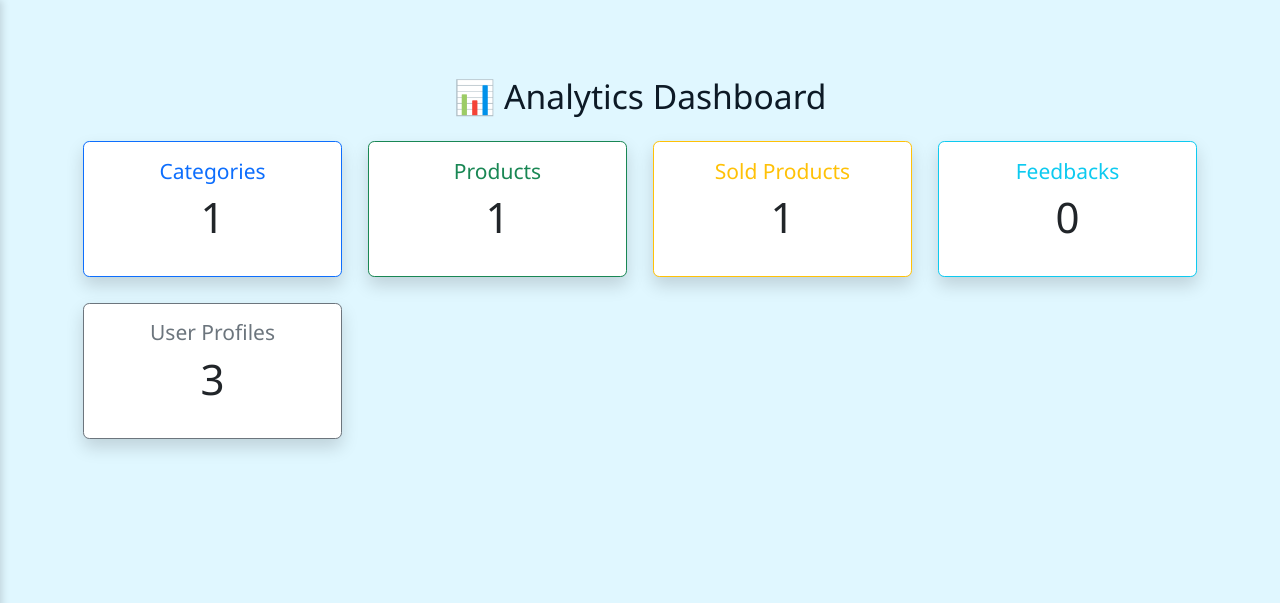
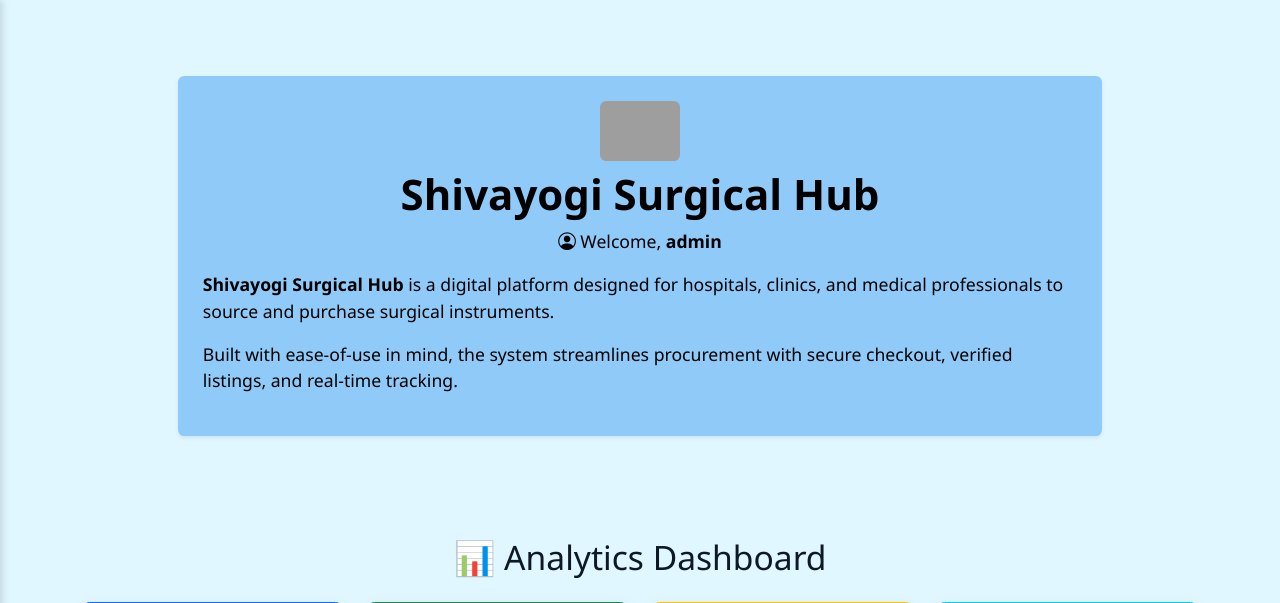
Before and after one commit to reme25241-cloud/Surgical, a Django app: page / in a window 1280 px wide. Shown: the top 603 px of the page. Run offline with Django 5.2, Linux system fonts and the light colour scheme; a user stored in the database is signed in; data comes from the database, SQL or seed files in the repository; data that the repository does not hold is empty; grey boxes are pictures that could not be loaded.

Commit message:
Update base.html

```diff
--- a/templates/base.html
+++ b/templates/base.html
@@ -261,7 +261,6 @@
   <!-- Main Content -->
   <div class="main-content">
       {% block content %}
-        {% if user.is_authenticated and not user.is_superuser %}
           <div class="container py-5">
             <div class="row justify-content-center">
               <div class="col-lg-10">
@@ -278,7 +277,7 @@
               </div>
             </div>
           </div>
-        {% elif user.is_authenticated and user.is_superuser %}
+        {% if user.is_authenticated and user.is_superuser %}
           <div class="container my-5">
             <h2 class="text-center mb-4">📊 Analytics Dashboard</h2>
             <div class="row row-cols-1 row-cols-md-2 row-cols-lg-4 g-4 text-center">
```
